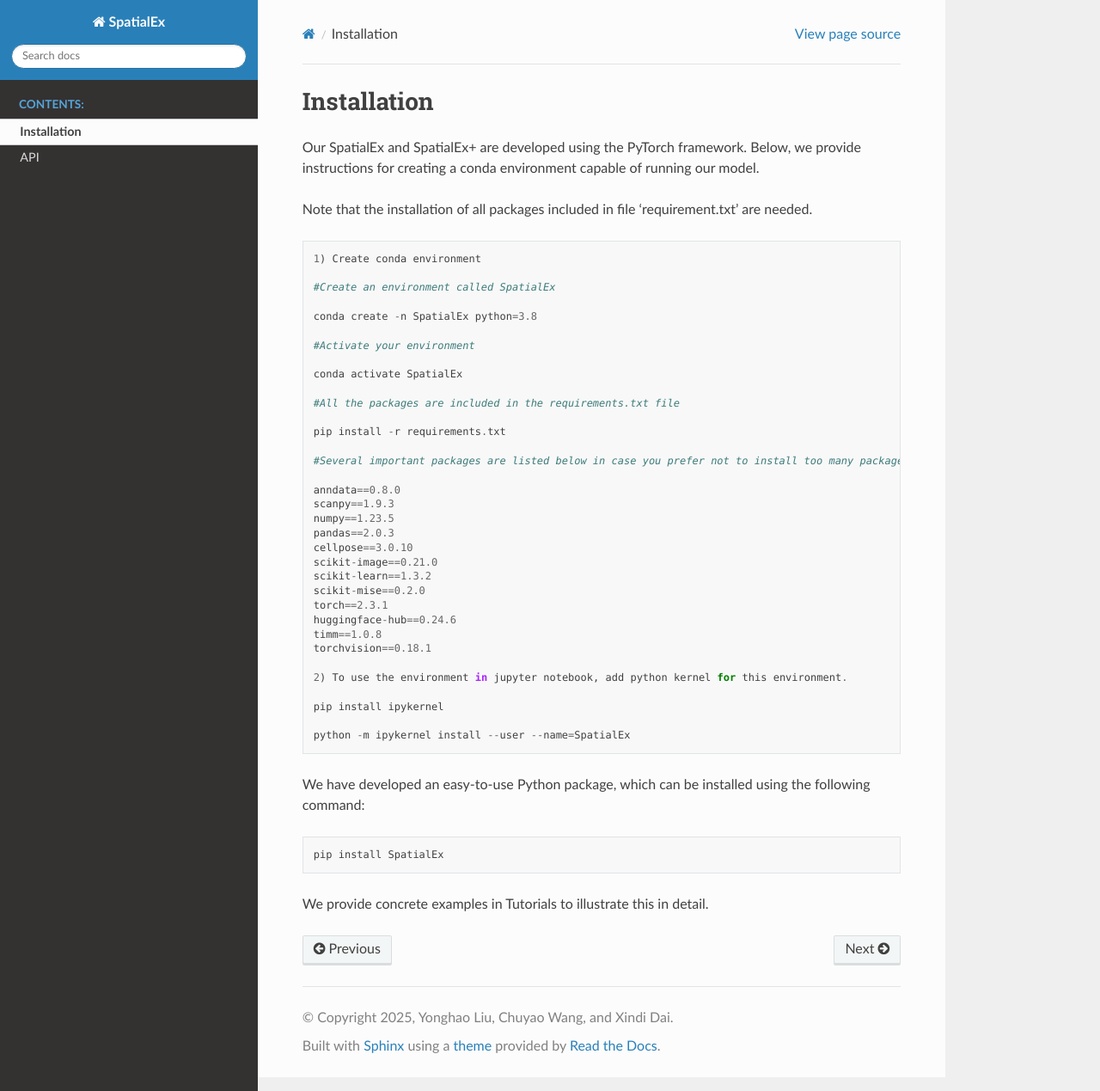
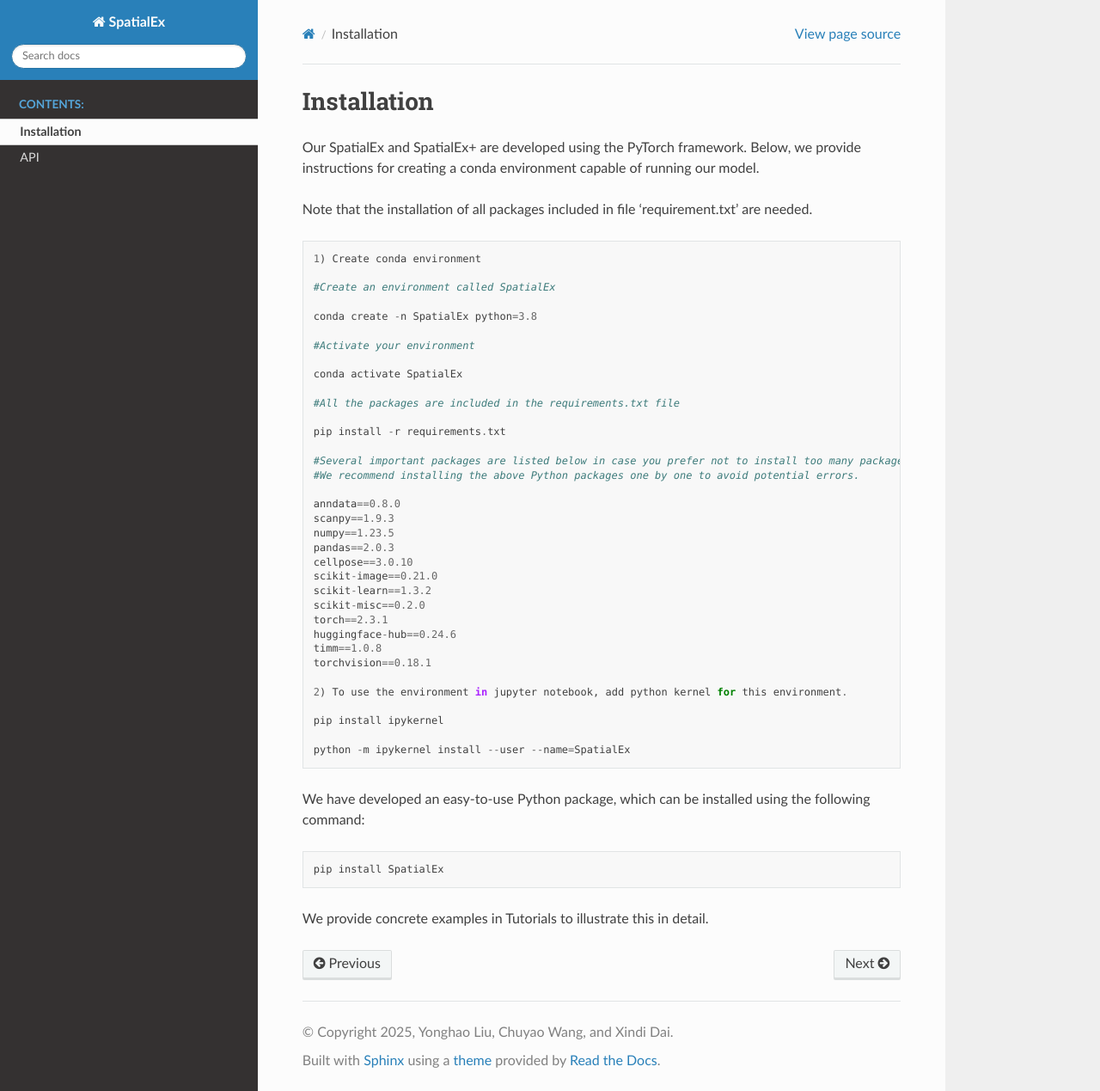
Before and after one commit to yonghao-Jlu/spatialex, a Sphinx documentation site: the page built from docs/source/Installation.rst, in a window 1280 px wide and 1269 px high. Shown: the whole window at 86% size. Built offline with Sphinx 7.4.7 and the Read the Docs theme 3.1.0, drawn with Linux system fonts in a browser that asks for light colours; pages that are not in the unit, such as notebooks, are missing from menus.

Commit message:
Update Installation.rst

```diff
--- a/docs/source/Installation.rst
+++ b/docs/source/Installation.rst
@@ -27,6 +27,7 @@
    pip install -r requirements.txt
 
    #Several important packages are listed below in case you prefer not to install too many packages.
+   #We recommend installing the above Python packages one by one to avoid potential errors.
 
    anndata==0.8.0
    scanpy==1.9.3
@@ -35,7 +36,7 @@
    cellpose==3.0.10
    scikit-image==0.21.0
    scikit-learn==1.3.2
-   scikit-mise==0.2.0
+   scikit-misc==0.2.0
    torch==2.3.1
    huggingface-hub==0.24.6
    timm==1.0.8
```
